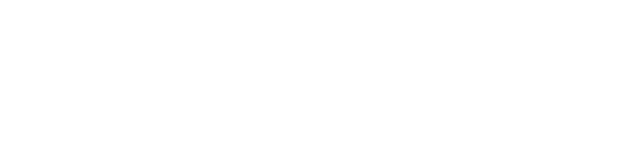
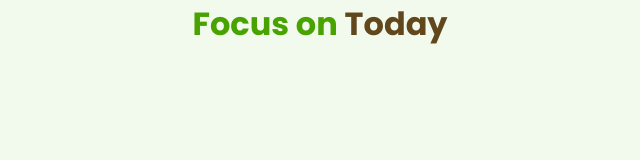
Before and after one commit to NishantChaurasiya/focus-on-today, a plain HTML site: page intex.html in a window 1280 px wide. Shown: the whole page, without its empty margins (320-960 px from the left). Drawn offline with Linux system fonts and the light colour scheme.

Commit message:
add title and style it

```diff
--- a/intex.html
+++ b/intex.html
@@ -9,6 +9,6 @@
     <script src="script.js" defer></script>
 </head>
 <body>
-
+    <h1 class="title">Focus on<span> Today</span></h1>
 </body>
 </html>
--- a/style.css
+++ b/style.css
@@ -0,0 +1,16 @@
+*{
+    margin: 0;
+    padding: 0;
+    box-sizing: border-box;
+    font-family: Poppins;
+}
+body{
+    background-color: rgb(242,249,237);
+}
+.title{
+    text-align: center;
+    color:rgb(72,163,0);
+}
+.title span{
+    color: rgb(97,72,28);
+}
```
